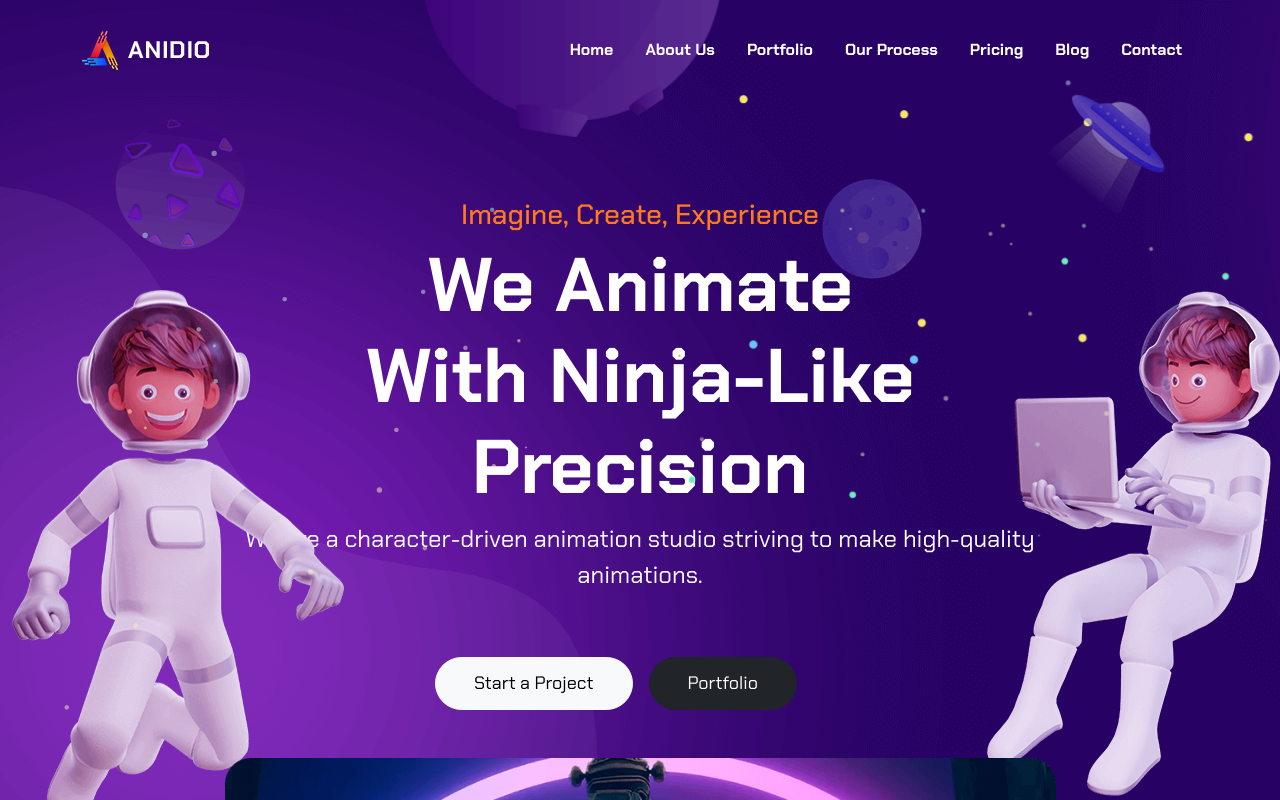
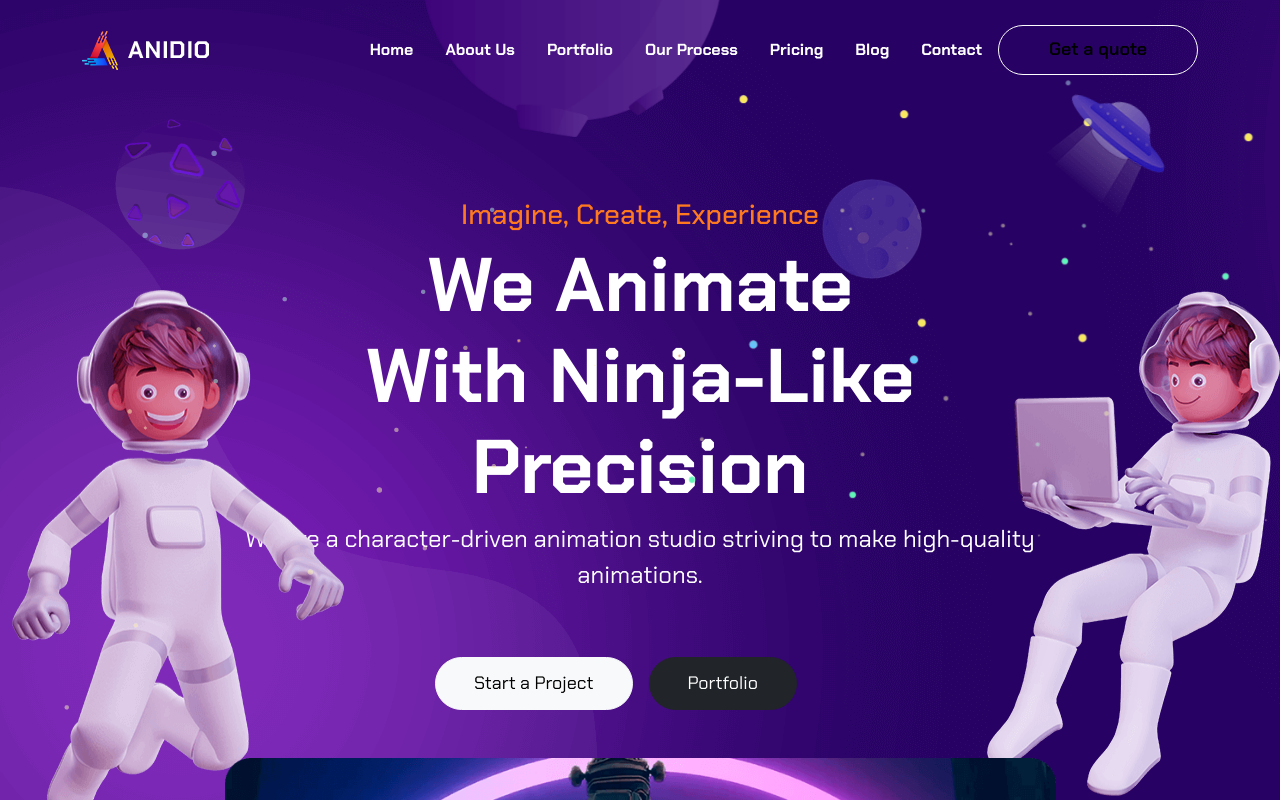
Before and after one commit to alessandro-barate/proj-html-vuejs, a Vue app: page / in a window 1280 px wide. Shown: the top 800 px of the page. Built offline with nearby package versions, Linux system fonts and the light colour scheme.

Commit message:
[UPD]ADDED TRANSITION E BUTTON HEADER

```diff
--- a/src/components/AppHeader.vue
+++ b/src/components/AppHeader.vue
@@ -60,6 +60,7 @@ export default {
               Contact
             </router-link>
           </li>
+          <button class="buttonHeader"><span>Get a quote</span></button>
         </ul>
       </div>
     </nav>
@@ -75,8 +76,46 @@ export default {
 .linkheader {
   text-decoration: none;
   color: white;
+  display: block;
+  align-self: center;
   &:hover {
     color: #ff7a1f;
   }
 }
+.nav-item {
+  display: flex;
+  align-items: center;
+}
+
+.buttonHeader {
+  border-radius: 100px;
+  font-size: 18px;
+  font-weight: 600;
+  width: 200px;
+  height: 50px;
+  display: inline-block;
+  color: black;
+  border: 1px solid white;
+
+  transition: all 0.5s;
+
+  background-color: transparent;
+
+  span {
+    border-radius: 100px;
+    background-color: transparent;
+    transition: all 0.5s;
+  }
+  &:hover {
+    border: none;
+
+    span {
+      padding: 14px 49px;
+      transition: all 0.2s;
+
+      border-radius: 100px;
+      background-color: #fff;
+    }
+  }
+}
 </style>
--- a/src/components/countercomp.vue
+++ b/src/components/countercomp.vue
@@ -104,5 +104,10 @@ export default {
       }
     }
   }
+  .card {
+    &:hover {
+      transform: rotate(10deg);
+    }
+  }
 }
 </style>
```
